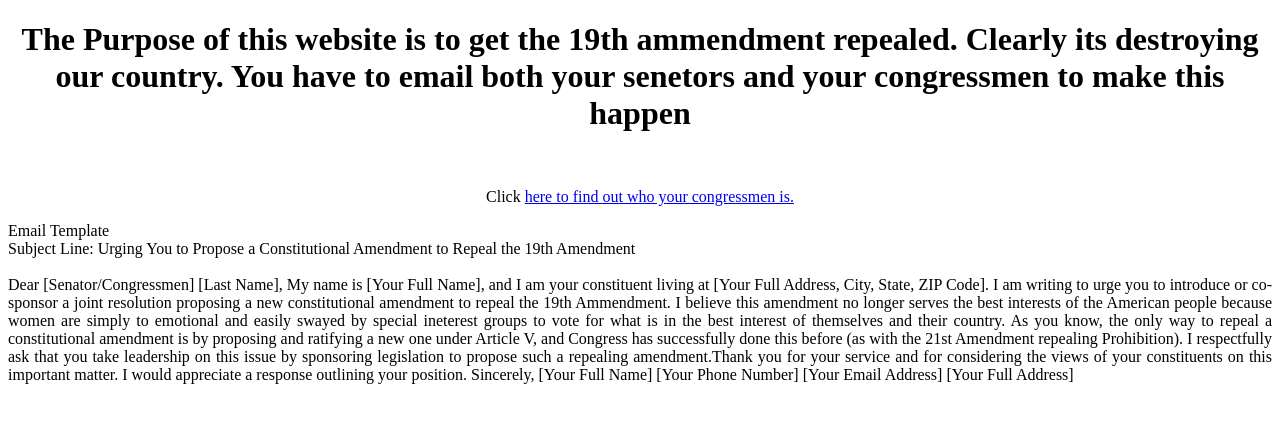
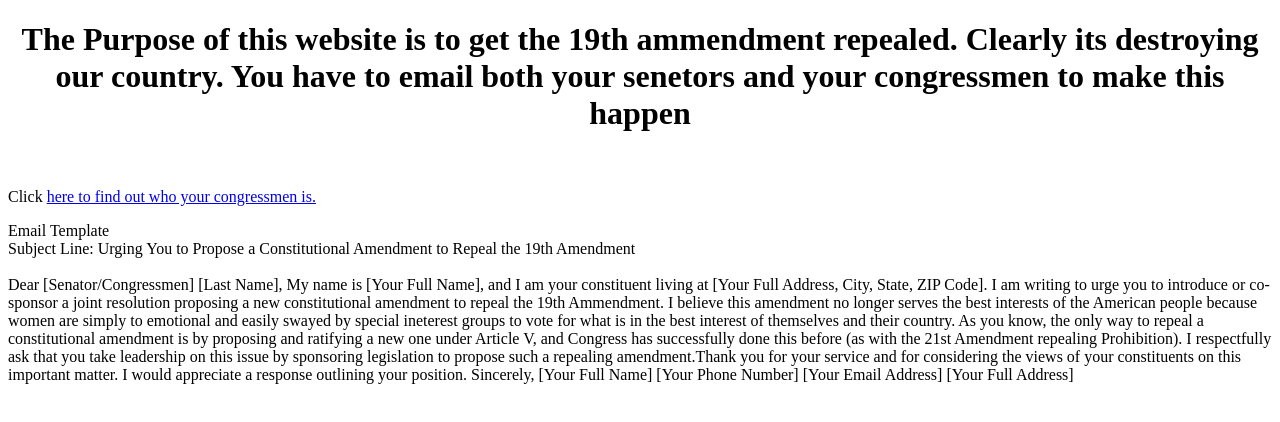
Before and after one commit to ancap012593/repealthe19th, a plain HTML site: page index.html in a window 1280 px wide. Drawn offline with Linux system fonts and the light colour scheme.

Commit message:
Change paragraph alignment and email template text
Updated paragraph alignment and modified email template content.

```diff
--- a/index.html
+++ b/index.html
@@ -4,7 +4,7 @@
 <style>
 h1 {text-align: center;}
 h2 {text-align: center;}
-p {text-align: center;}
+p {text-align: left;}
 div {text-align: center;}
 h3 {text-align: center;}
 </style>
@@ -15,7 +15,7 @@ h3 {text-align: center;}
 <body>
     <h1>The Purpose of this website is to get the 19th ammendment repealed. Clearly its destroying our country. You have to email both your senetors and your congressmen to make this happen</h1><br>
   <p>Click <a href = "https://www.congress.gov/members/find-your-member">here to find out who your congressmen is.<a/></p>
-    <p style="text-align: justify;">Email Template
+    <p>Email Template
       <br>Subject Line: Urging You to Propose a Constitutional Amendment to Repeal the 19th Amendment<br><br>
 Dear [Senator/Congressmen] [Last Name], My name is [Your Full Name], and I am your constituent living at [Your Full Address, City, State, ZIP Code]. I am writing to urge you to introduce or co-sponsor a joint resolution proposing a new constitutional amendment to repeal the 19th Ammendment.
 I believe this amendment no longer serves the best interests of the American people because women are simply to emotional and easily swayed by special ineterest groups to vote for what is in the best interest of themselves and their country. As you know, the only way to repeal a constitutional amendment is by proposing and ratifying a new one under Article V, and Congress has successfully done this before (as with the 21st Amendment repealing Prohibition). I respectfully ask that you take leadership on this issue by sponsoring legislation to propose such a repealing amendment.Thank you for your service and for considering the views of your constituents on this important matter. I would appreciate a response outlining your position. Sincerely,
```
